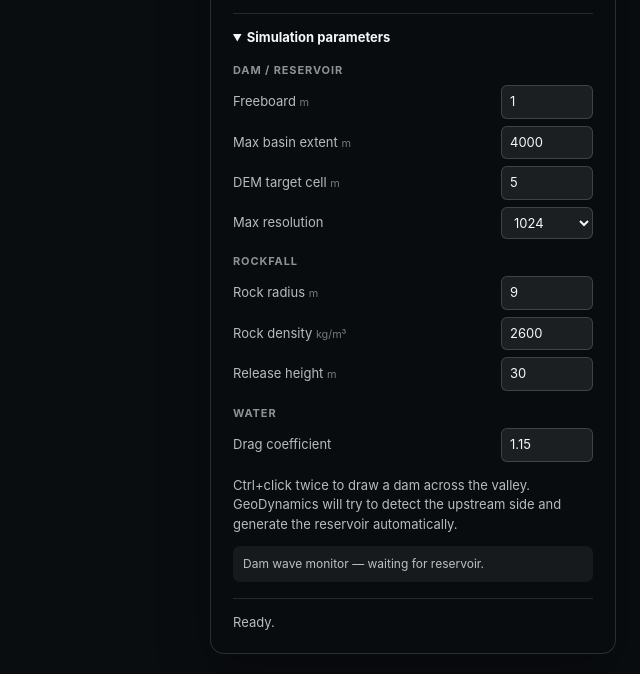
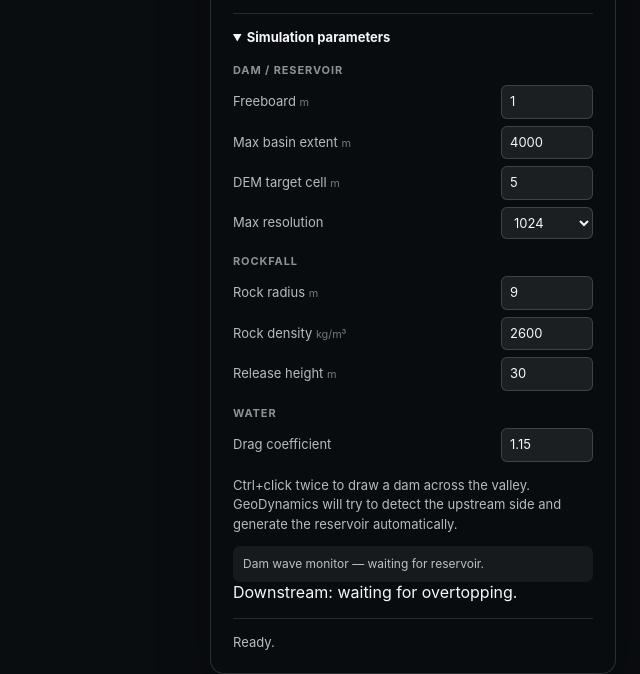
Before and after one commit to nicogis/GeoDynamics, a website built with Vite: page index.html in a window 1280 px wide. Shown: the part 132-806 px from the top of the page, without its empty margins (640-1280 px from the left). Built offline with nearby package versions, Linux system fonts and the light colour scheme; what @arcgis/core would draw is missing.

Commit message:
Add downstream status indicator

```diff
--- a/index.html
+++ b/index.html
@@ -76,6 +76,7 @@
 
       <div id="help">Ctrl+click twice to draw a dam across the valley. GeoDynamics will try to detect the upstream side and generate the reservoir automatically.</div>
       <div id="overtopping" data-state="normal">Dam wave monitor — waiting for reservoir.</div>
+      <div id="downstream" data-state="waiting">Downstream: waiting for overtopping.</div>
       <div id="status">Ready.</div>
     </aside>
     <script type="module" src="/src/main.ts"></script>
```
